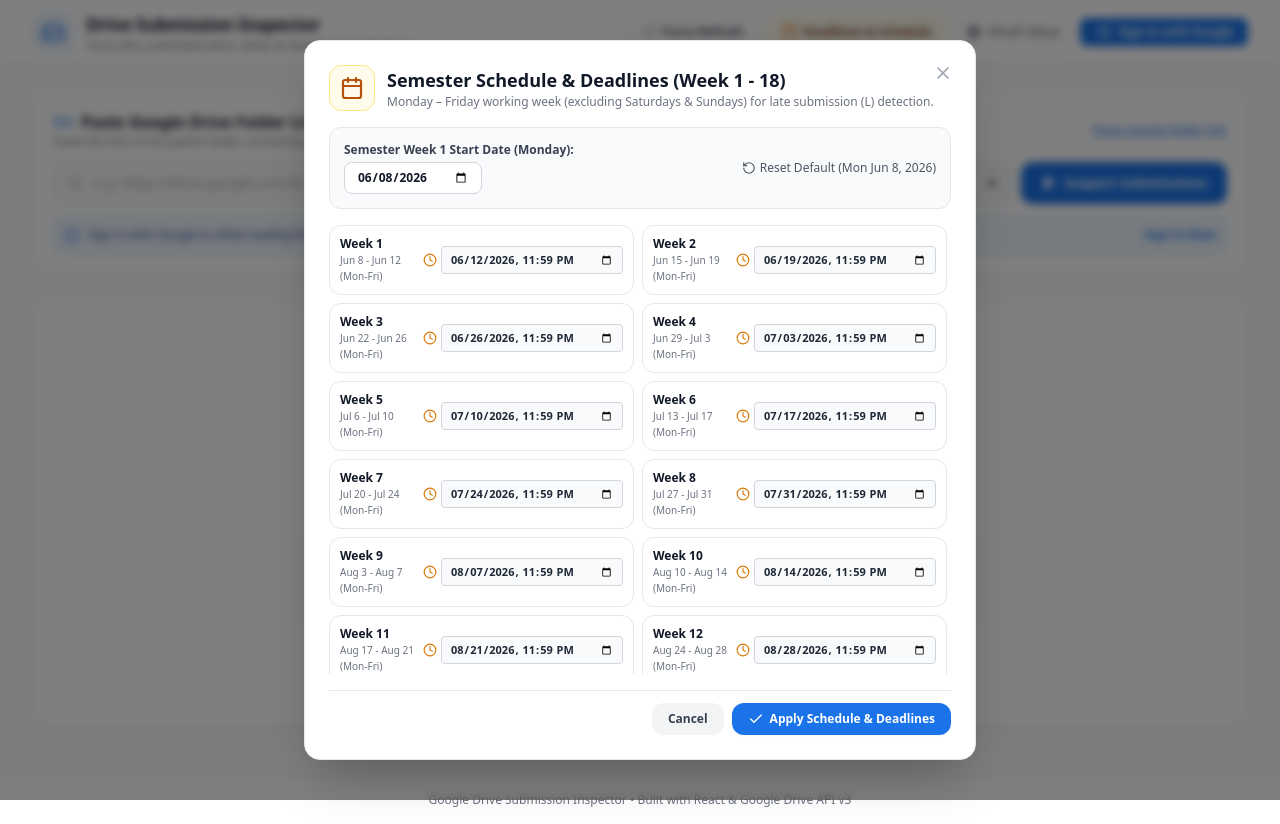
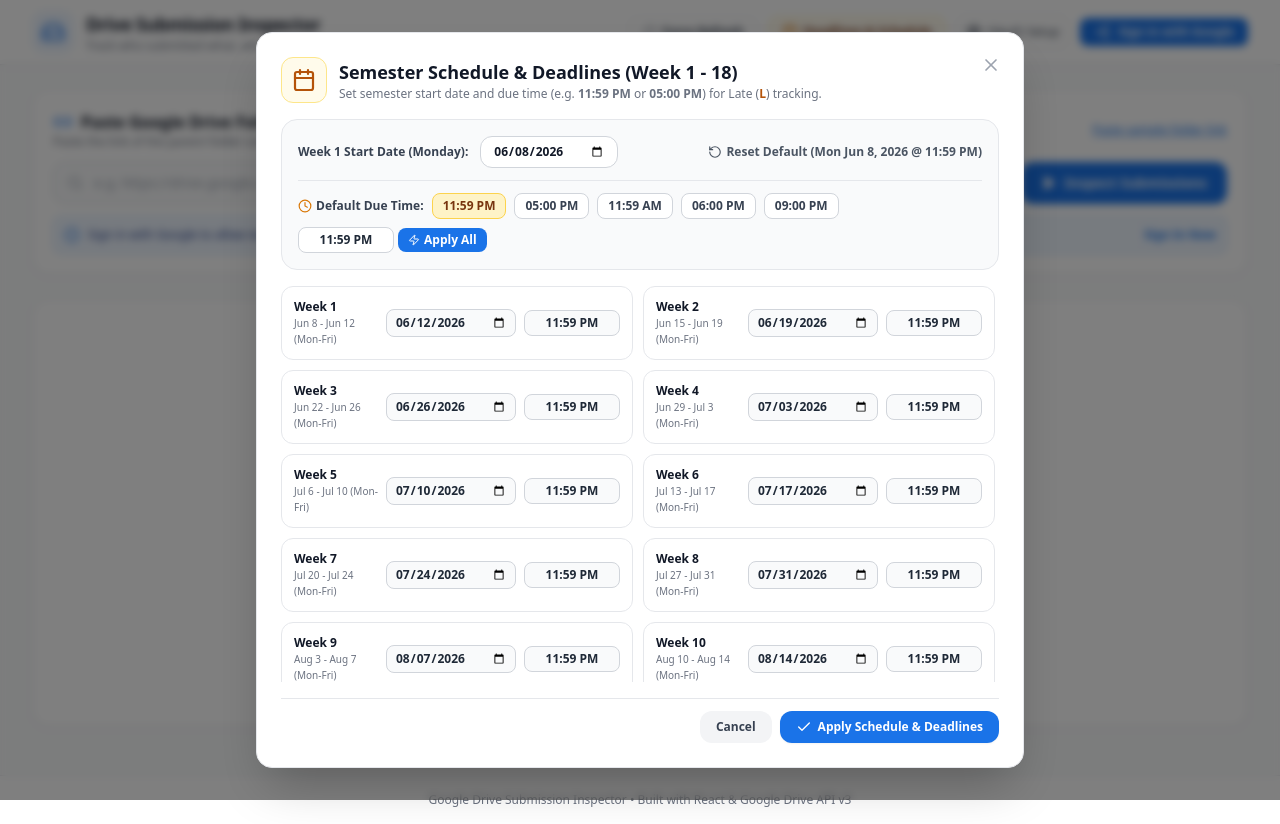
Before and after one commit to ceidaazecas-hash/Check-Drive, a React (Vite) app: page / in a window 1280 px wide. Both pictures are taken after a click on the button "Deadlines & Schedule". Built offline with nearby package versions, Linux system fonts and the light colour scheme; the HTML template or start-up script is replaced by a standard one.

Commit message:
Deadlines: Add 12-hour AM/PM time selector with presets (11:59 PM, 05:00 PM), text input & Apply-to-All

```diff
--- a/src/components/DeadlineSettingsModal.jsx
+++ b/src/components/DeadlineSettingsModal.jsx
@@ -1,29 +1,71 @@
 import React, { useState, useEffect } from 'react';
-import { X, Calendar, Clock, Check, RotateCcw } from 'lucide-react';
-import { generateDefaultWeekRanges, DEFAULT_SEMESTER_START } from '../utils/weekDeadlineManager';
+import { X, Calendar, Clock, Check, RotateCcw, Zap } from 'lucide-react';
+import {
+  generateDefaultWeekRanges,
+  DEFAULT_SEMESTER_START,
+  format12HourTime,
+  parseTimeString,
+  formatDateInput
+} from '../utils/weekDeadlineManager';
 
-export default function DeadlineSettingsModal({ isOpen, onClose, semesterStartDate, setSemesterStartDate, customDeadlines, setCustomDeadlines }) {
+const COMMON_TIME_PRESETS = [
+  '11:59 PM',
+  '05:00 PM',
+  '11:59 AM',
+  '06:00 PM',
+  '09:00 PM'
+];
+
+export default function DeadlineSettingsModal({
+  isOpen,
+  onClose,
+  semesterStartDate,
+  setSemesterStartDate,
+  customDeadlines,
+  setCustomDeadlines
+}) {
   const [startDate, setStartDate] = useState(semesterStartDate || DEFAULT_SEMESTER_START);
+  const [globalTime, setGlobalTime] = useState('11:59 PM');
+
+  // State for 18 weeks with discrete date and time
   const [localWeeks, setLocalWeeks] = useState(() => {
     const baseWeeks = generateDefaultWeekRanges(semesterStartDate || DEFAULT_SEMESTER_START);
     if (customDeadlines && Object.keys(customDeadlines).length > 0) {
-      return baseWeeks.map(w => ({
+      return baseWeeks.map(w => {
+        const savedIso = customDeadlines[w.name];
+        if (savedIso) {
+          const d = new Date(savedIso);
+          return {
             ...w,
-        deadlineIso: customDeadlines[w.name] || w.deadlineIso
-      }));
+            deadlineIso: savedIso,
+            dateString: formatDateInput(d),
+            timeString: format12HourTime(d.getHours(), d.getMinutes())
+          };
+        }
+        return w;
+      });
     }
     return baseWeeks;
   });
 
-  // Keep synced whenever opened or props change
+  // Keep synced whenever opened
   useEffect(() => {
     if (isOpen) {
       const baseWeeks = generateDefaultWeekRanges(semesterStartDate || DEFAULT_SEMESTER_START);
       if (customDeadlines && Object.keys(customDeadlines).length > 0) {
-        setLocalWeeks(baseWeeks.map(w => ({
+        setLocalWeeks(baseWeeks.map(w => {
+          const savedIso = customDeadlines[w.name];
+          if (savedIso) {
+            const d = new Date(savedIso);
+            return {
               ...w,
-          deadlineIso: customDeadlines[w.name] || w.deadlineIso
-        })));
+              deadlineIso: savedIso,
+              dateString: formatDateInput(d),
+              timeString: format12HourTime(d.getHours(), d.getMinutes())
+            };
+          }
+          return w;
+        }));
       } else {
         setLocalWeeks(baseWeeks);
       }
@@ -33,42 +75,124 @@
 
   if (!isOpen) return null;
 
+  // Change semester start date
   const handleStartDateChange = (newDateStr) => {
     setStartDate(newDateStr);
-    const newBaseWeeks = generateDefaultWeekRanges(newDateStr);
+    const { hours, minutes } = parseTimeString(globalTime);
+    const newBaseWeeks = generateDefaultWeekRanges(newDateStr, hours, minutes);
     setLocalWeeks(newBaseWeeks);
   };
 
-  const handleDeadlineChange = (weekName, newDateTimeIso) => {
+  // Apply a time to all 18 weeks at once
+  const handleApplyTimeToAll = (targetTimeStr) => {
+    setGlobalTime(targetTimeStr);
+    const { hours, minutes } = parseTimeString(targetTimeStr);
+
+    setLocalWeeks(prev => prev.map(w => {
+      const dateParts = w.dateString.split('-');
+      const d = new Date(
+        parseInt(dateParts[0], 10),
+        parseInt(dateParts[1], 10) - 1,
+        parseInt(dateParts[2], 10),
+        hours,
+        minutes,
+        59,
+        999
+      );
+      return {
+        ...w,
+        deadlineIso: d.toISOString(),
+        timeString: format12HourTime(hours, minutes)
+      };
+    }));
+  };
+
+  // Change specific week date
+  const handleWeekDateChange = (weekName, newDateStr) => {
     setLocalWeeks(prev => prev.map(w => {
       if (w.name === weekName) {
-        return { ...w, deadlineIso: newDateTimeIso };
+        const { hours, minutes } = parseTimeString(w.timeString);
+        const dateParts = newDateStr.split('-');
+        const d = new Date(
+          parseInt(dateParts[0], 10),
+          parseInt(dateParts[1], 10) - 1,
+          parseInt(dateParts[2], 10),
+          hours,
+          minutes,
+          59,
+          999
+        );
+        return {
+          ...w,
+          dateString: newDateStr,
+          deadlineIso: d.toISOString()
+        };
       }
       return w;
     }));
   };
 
+  // Change specific week time (user types "11:59 pm" or selects preset)
+  const handleWeekTimeChange = (weekName, newTimeStr) => {
+    setLocalWeeks(prev => prev.map(w => {
+      if (w.name === weekName) {
+        const { hours, minutes } = parseTimeString(newTimeStr);
+        const dateParts = w.dateString.split('-');
+        const d = new Date(
+          parseInt(dateParts[0], 10),
+          parseInt(dateParts[1], 10) - 1,
+          parseInt(dateParts[2], 10),
+          hours,
+          minutes,
+          59,
+          999
+        );
+        return {
+          ...w,
+          timeString: newTimeStr,
+          deadlineIso: d.toISOString()
+        };
+      }
+      return w;
+    }));
+  };
+
+  // Reset to default Monday June 8, 2026 at 11:59 PM
   const handleResetToDefaults = () => {
     setStartDate(DEFAULT_SEMESTER_START);
-    const defaultWeeks = generateDefaultWeekRanges(DEFAULT_SEMESTER_START);
+    setGlobalTime('11:59 PM');
+    const defaultWeeks = generateDefaultWeekRanges(DEFAULT_SEMESTER_START, 23, 59);
     setLocalWeeks(defaultWeeks);
   };
 
+  // Save changes
   const handleSave = (e) => {
     e.preventDefault();
     setSemesterStartDate(startDate);
 
     const deadlineMap = {};
     localWeeks.forEach(w => {
-      deadlineMap[w.name] = w.deadlineIso;
+      const { hours, minutes } = parseTimeString(w.timeString);
+      const dateParts = w.dateString.split('-');
+      const d = new Date(
+        parseInt(dateParts[0], 10),
+        parseInt(dateParts[1], 10) - 1,
+        parseInt(dateParts[2], 10),
+        hours,
+        minutes,
+        59,
+        999
+      );
+      deadlineMap[w.name] = d.toISOString();
     });
+
     setCustomDeadlines(deadlineMap);
     onClose();
   };
 
   return (
     <div className="fixed inset-0 z-50 flex items-center justify-center p-4 bg-black/50 backdrop-blur-sm">
-      <div className="bg-white rounded-2xl border border-gray-200 shadow-2xl max-w-2xl w-full p-6 relative max-h-[90vh] flex flex-col">
+      <div className="bg-white rounded-2xl border border-gray-200 shadow-2xl max-w-3xl w-full p-6 relative max-h-[92vh] flex flex-col">
 
         {/* Close Button */}
         <button
@@ -86,61 +210,123 @@
           <div>
             <h3 className="text-lg font-bold text-gray-900">Semester Schedule & Deadlines (Week 1 - 18)</h3>
             <p className="text-xs text-gray-500">
-              Monday &ndash; Friday working week (excluding Saturdays &amp; Sundays) for late submission (L) detection.
+              Set semester start date and due time (e.g. <strong>11:59 PM</strong> or <strong>05:00 PM</strong>) for Late (<span className="text-amber-700 font-bold">L</span>) tracking.
             </p>
           </div>
         </div>
 
-        {/* Controls */}
-        <div className="bg-gray-50 border border-gray-200 rounded-xl p-3.5 mb-4 flex flex-col sm:flex-row items-start sm:items-center justify-between gap-3">
-          <div>
-            <label className="block text-xs font-bold text-gray-700 mb-1">
-              Semester Week 1 Start Date (Monday):
+        {/* Global Controls & Time Presets */}
+        <div className="bg-gray-50 border border-gray-200 rounded-2xl p-4 mb-4 space-y-3">
+
+          {/* Row 1: Start Date & Reset */}
+          <div className="flex flex-col sm:flex-row sm:items-center justify-between gap-3 pb-3 border-b border-gray-200">
+            <div className="flex items-center space-x-3">
+              <label className="text-xs font-bold text-gray-700 whitespace-nowrap">
+                Week 1 Start Date (Monday):
               </label>
               <input
                 type="date"
                 value={startDate}
                 onChange={(e) => handleStartDateChange(e.target.value)}
-              className="px-3 py-1.5 bg-white border border-gray-300 rounded-lg text-xs font-semibold text-gray-900 focus:ring-1 focus:ring-google-blue"
+                className="px-3 py-1.5 bg-white border border-gray-300 rounded-xl text-xs font-bold text-gray-900 focus:ring-2 focus:ring-google-blue"
               />
             </div>
 
             <button
               type="button"
               onClick={handleResetToDefaults}
-            className="text-xs text-gray-600 hover:text-gray-900 font-medium flex items-center space-x-1"
+              className="text-xs text-gray-600 hover:text-gray-900 font-semibold flex items-center space-x-1"
             >
               <RotateCcw className="w-3.5 h-3.5" />
-            <span>Reset Default (Mon Jun 8, 2026)</span>
+              <span>Reset Default (Mon Jun 8, 2026 @ 11:59 PM)</span>
             </button>
           </div>
 
-        {/* Weekly Deadlines List */}
+          {/* Row 2: Global Due Time Presets & "Apply to All" */}
+          <div className="flex flex-col sm:flex-row sm:items-center justify-between gap-3">
+            <div className="flex flex-wrap items-center gap-2">
+              <span className="text-xs font-bold text-gray-700 flex items-center gap-1">
+                <Clock className="w-3.5 h-3.5 text-amber-600" />
+                Default Due Time:
+              </span>
+
+              {COMMON_TIME_PRESETS.map(preset => (
+                <button
+                  key={preset}
+                  type="button"
+                  onClick={() => handleApplyTimeToAll(preset)}
+                  className={`px-2.5 py-1 rounded-lg text-xs font-bold transition-all border ${
+                    globalTime === preset
+                      ? 'bg-amber-100 text-amber-900 border-amber-300 shadow-2xs'
+                      : 'bg-white text-gray-700 border-gray-300 hover:bg-gray-100'
+                  }`}
+                >
+                  {preset}
+                </button>
+              ))}
+
+              {/* Custom text entry e.g. "11:59 pm" */}
+              <div className="flex items-center space-x-1">
+                <input
+                  type="text"
+                  value={globalTime}
+                  onChange={(e) => setGlobalTime(e.target.value)}
+                  placeholder="e.g. 11:59 pm"
+                  className="w-24 px-2 py-1 bg-white border border-gray-300 rounded-lg text-xs font-bold text-gray-800 text-center focus:ring-1 focus:ring-google-blue"
+                />
+                <button
+                  type="button"
+                  onClick={() => handleApplyTimeToAll(globalTime)}
+                  className="px-2.5 py-1 bg-google-blue hover:bg-google-hover text-white rounded-lg text-xs font-bold flex items-center gap-1 shadow-2xs"
+                  title="Apply entered time to all 18 weeks"
+                >
+                  <Zap className="w-3 h-3" />
+                  <span>Apply All</span>
+                </button>
+              </div>
+            </div>
+          </div>
+
+        </div>
+
+        {/* Weekly Deadlines Grid */}
         <div className="flex-1 overflow-y-auto pr-1 space-y-2 mb-4">
-          <div className="grid grid-cols-1 sm:grid-cols-2 gap-2">
-            {localWeeks.map(w => {
-              // Convert ISO to datetime-local input format
-              const dtLocalVal = new Date(w.deadlineIso).toISOString().slice(0, 16);
-
-              return (
-                <div key={w.name} className="p-2.5 bg-white border border-gray-200 rounded-xl text-xs flex items-center justify-between shadow-2xs">
+          <div className="grid grid-cols-1 md:grid-cols-2 gap-2.5">
+            {localWeeks.map(w => (
+              <div
+                key={w.name}
+                className="p-3 bg-white border border-gray-200 rounded-xl text-xs flex flex-col sm:flex-row sm:items-center justify-between gap-2 shadow-2xs hover:border-gray-300"
+              >
                 <div>
-                    <div className="font-bold text-gray-900">{w.name}</div>
+                  <div className="font-extrabold text-gray-900 text-xs">{w.name}</div>
                   <div className="text-[10px] text-gray-500 font-medium">{w.formattedRange} (Mon-Fri)</div>
                 </div>
 
-                  <div className="flex items-center space-x-1">
-                    <Clock className="w-3.5 h-3.5 text-amber-600" />
+                <div className="flex items-center space-x-2">
+
+                  {/* Due Date Picker */}
                   <input
-                      type="datetime-local"
-                      value={dtLocalVal}
-                      onChange={(e) => handleDeadlineChange(w.name, new Date(e.target.value).toISOString())}
-                      className="px-2 py-1 bg-gray-50 border border-gray-300 rounded text-[11px] font-semibold text-gray-800 focus:ring-1 focus:ring-google-blue"
+                    type="date"
+                    value={w.dateString}
+                    onChange={(e) => handleWeekDateChange(w.name, e.target.value)}
+                    className="px-2 py-1 bg-gray-50 border border-gray-300 rounded-lg text-xs font-semibold text-gray-800 focus:ring-1 focus:ring-google-blue"
+                  />
+
+                  {/* Due Time Input / Presets (Supports 11:59 pm format) */}
+                  <div className="relative flex items-center">
+                    <input
+                      type="text"
+                      value={w.timeString}
+                      onChange={(e) => handleWeekTimeChange(w.name, e.target.value)}
+                      placeholder="11:59 PM"
+                      className="w-24 px-2 py-1 bg-gray-50 border border-gray-300 rounded-lg text-xs font-bold text-gray-800 text-center focus:ring-1 focus:ring-google-blue"
+                      title="Enter time like 11:59 PM, 5:00 PM, etc."
                     />
                   </div>
+
                 </div>
-              );
-            })}
+              </div>
+            ))}
           </div>
         </div>
 
@@ -155,7 +341,7 @@
           </button>
           <button
             onClick={handleSave}
-            className="px-4 py-2 bg-google-blue hover:bg-google-hover text-white rounded-xl text-xs font-semibold flex items-center space-x-1.5 shadow-sm"
+            className="px-4 py-2 bg-google-blue hover:bg-google-hover text-white rounded-xl text-xs font-bold flex items-center space-x-1.5 shadow-sm"
           >
             <Check className="w-4 h-4" />
             <span>Apply Schedule & Deadlines</span>
--- a/src/utils/weekDeadlineManager.js
+++ b/src/utils/weekDeadlineManager.js
@@ -7,11 +7,16 @@
 /**
  * Generate 18 weeks of date ranges and deadlines based on a start date (Monday to Friday, excluding Sat/Sun)
  * @param {string} startDateString - ISO YYYY-MM-DD string for Semester Week 1 Monday
+ * @param {number} defaultHours - Default deadline hour (default: 23 for 11:59 PM)
+ * @param {number} defaultMinutes - Default deadline minute (default: 59)
  * @returns {Array} Array of 18 week objects
  */
-export function generateDefaultWeekRanges(startDateString = DEFAULT_SEMESTER_START) {
+export function generateDefaultWeekRanges(startDateString = DEFAULT_SEMESTER_START, defaultHours = 23, defaultMinutes = 59) {
   const weeks = [];
-  const start = new Date(startDateString);
+
+  // Parse YYYY-MM-DD cleanly in local timezone
+  const parts = startDateString.split('-');
+  const start = new Date(parseInt(parts[0], 10), parseInt(parts[1], 10) - 1, parseInt(parts[2], 10), 0, 0, 0, 0);
 
   for (let i = 1; i <= 18; i++) {
     // Week start is Monday
@@ -22,7 +27,7 @@
     // Week end is Friday (+4 days from Monday), excluding Saturday and Sunday
     const weekFriday = new Date(weekStart);
     weekFriday.setDate(weekStart.getDate() + 4);
-    weekFriday.setHours(23, 59, 59, 999);
+    weekFriday.setHours(defaultHours, defaultMinutes, 59, 999);
 
     const weekName = `Week ${i}`;
 
@@ -31,13 +36,69 @@
       name: weekName,
       startDateIso: weekStart.toISOString(),
       endDateIso: weekFriday.toISOString(),
-      deadlineIso: weekFriday.toISOString(), // Default deadline is Friday 23:59
+      deadlineIso: weekFriday.toISOString(),
+      dateString: formatDateInput(weekFriday),
+      timeString: format12HourTime(defaultHours, defaultMinutes),
       formattedRange: `${formatShortDate(weekStart)} - ${formatShortDate(weekFriday)}`,
       formattedDeadline: formatShortDateTime(weekFriday)
     });
   }
 
   return weeks;
+}
+
+/**
+ * Formats a Date object to YYYY-MM-DD for date inputs
+ */
+export function formatDateInput(dateObj) {
+  const y = dateObj.getFullYear();
+  const m = String(dateObj.getMonth() + 1).padStart(2, '0');
+  const d = String(dateObj.getDate()).padStart(2, '0');
+  return `${y}-${m}-${d}`;
+}
+
+/**
+ * Formats hours (0-23) and minutes (0-59) to 12-hour AM/PM string (e.g. "11:59 PM")
+ */
+export function format12HourTime(hours, minutes) {
+  const h = hours % 12 || 12;
+  const ampm = hours >= 12 ? 'PM' : 'AM';
+  const m = String(minutes).padStart(2, '0');
+  const hStr = String(h).padStart(2, '0');
+  return `${hStr}:${m} ${ampm}`;
+}
+
+/**
+ * Parses user input like "11:59 pm", "5:00 pm", "17:00", "23:59" into { hours, minutes }
+ */
+export function parseTimeString(timeStr) {
+  if (!timeStr) return { hours: 23, minutes: 59 };
+  const clean = timeStr.trim().toLowerCase();
+
+  const match12 = clean.match(/^(\d{1,2})(?:[:.](\d{2}))?\s*(am|pm)?$/i);
+  if (match12) {
+    let h = parseInt(match12[1], 10);
+    const m = match12[2] ? parseInt(match12[2], 10) : 0;
+    const isPm = match12[3]?.toLowerCase() === 'pm';
+    const isAm = match12[3]?.toLowerCase() === 'am';
+
+    if (isPm && h < 12) h += 12;
+    if (isAm && h === 12) h = 0;
+    if (h >= 0 && h <= 23 && m >= 0 && m <= 59) {
+      return { hours: h, minutes: m };
+    }
+  }
+
+  const match24 = clean.match(/^(\d{1,2}):(\d{2})$/);
+  if (match24) {
+    const h = parseInt(match24[1], 10);
+    const m = parseInt(match24[2], 10);
+    if (h >= 0 && h <= 23 && m >= 0 && m <= 59) {
+      return { hours: h, minutes: m };
+    }
+  }
+
+  return { hours: 23, minutes: 59 };
 }
 
 /**
@@ -64,9 +125,6 @@
 
 /**
  * Check if a file submission is On Time or Late (L), excluding weekends
- * @param {string} fileTimestampIso - ISO date string of file upload/modified
- * @param {string} deadlineIso - ISO date string of target week deadline
- * @returns {Object} { status: 'ON_TIME'|'LATE', label: string, isLate: boolean, daysLate: number }
  */
 export function getSubmissionStatus(fileTimestampIso, deadlineIso) {
   if (!fileTimestampIso || !deadlineIso) {
@@ -85,7 +143,6 @@
     };
   }
 
-  // Calculate working/business days late (excluding weekends)
   const daysLate = countBusinessDaysLate(deadlineDate, fileDate);
 
   return {
```
Lines whose indentation alone changed are shown as unchanged.
